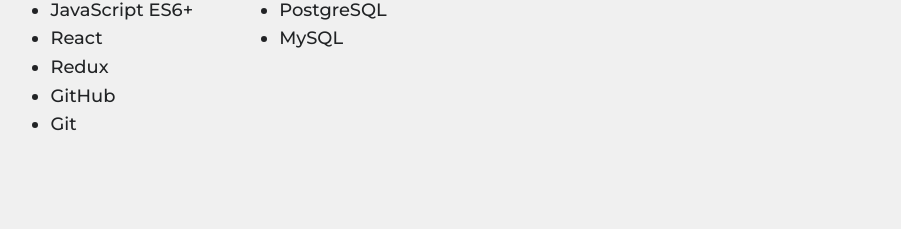
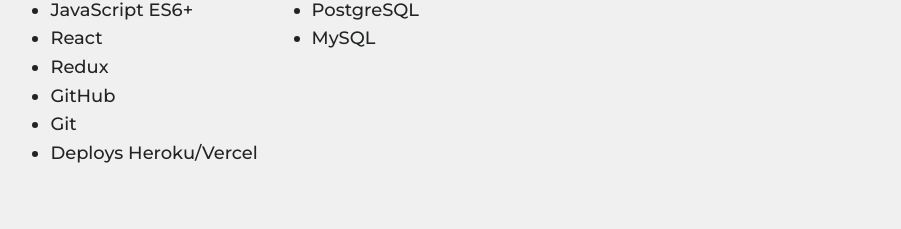
Before and after one commit to jonathanvolker/ReactCV, a React (Create React App) app: page / in a window 1280 px wide. Shown: the part 1114-1343 px from the top of the page, without its empty margins (180-1081 px from the left). Built offline with nearby package versions, Linux system fonts and the light colour scheme.

Commit message:
agregados 2

```diff
--- a/src/components/Skill.js
+++ b/src/components/Skill.js
@@ -22,6 +22,8 @@
             <li>Redux</li>
             <li>GitHub</li>
             <li>Git</li>
+            <li>Deploys Heroku/Vercel</li>
+
           </ul>
         </div>
         <div className="skill__collection">
```
